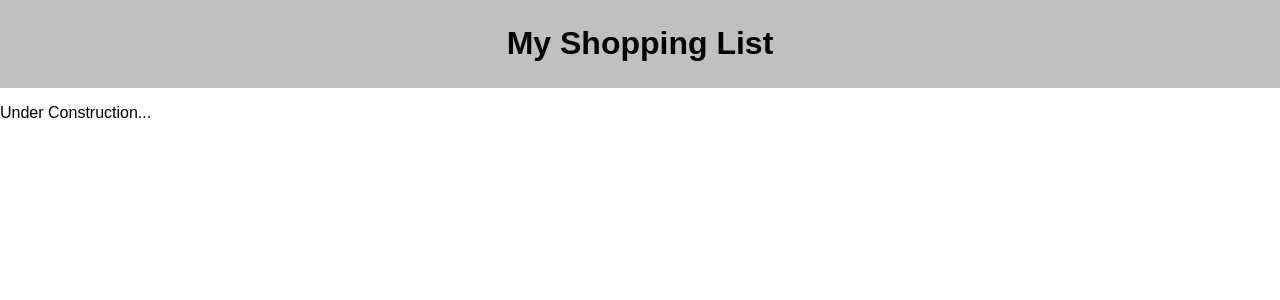
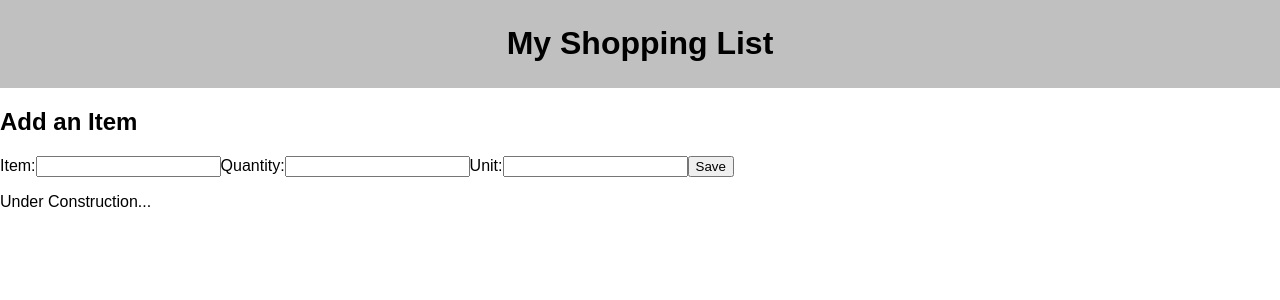
Before and after one commit to freder48/group-fs-react-shopping-list, a React (Create React App) app: page / in a window 1280 px wide. Shown: the top 300 px of the page. Built offline with nearby package versions, Linux system fonts and the light colour scheme; no server answers.

Commit message:
Added Header & Add Component

```diff
--- /dev/null
+++ b/src/components/AddItem/AddItem.js
@@ -0,0 +1,28 @@
+// imports
+import React, { Component } from 'react';
+
+// class
+class AddItem extends Component{
+    render(){
+        return(
+        <>
+
+                <h2>Add an Item</h2>
+                <label>Item:</label>
+                <input type="text"/>
+
+                <label>Quantity:</label>
+                <input type="number"/>
+
+                <label>Unit:</label>
+                <input type="text"/>
+
+                <button>Save</button>
+
+        </>
+        ) // end return
+    } // end render
+} // end class
+
+// export
+export default AddItem;
--- a/src/components/App/App.js
+++ b/src/components/App/App.js
@@ -2,7 +2,8 @@ import React, { Component } from 'react';
 import './App.css';
 import axios from 'axios';
 
-
+import Header from '../Header/Header'
+import AddList from '../AddItem/AddItem'
 class App extends Component {
   state = {
     groceryList: [],
@@ -38,10 +39,9 @@ class App extends Component {
   render() {
     return (
       <div className="App">
-        <header className="banner-header">
-          <h1>My Shopping List</h1>
-        </header>
+        <Header/>
         <main>
+          <AddList/>
           <p>Under Construction...</p>
         </main>
       </div>
--- /dev/null
+++ b/src/components/Header/Header.js
@@ -0,0 +1,18 @@
+// imports
+import React, { Component } from 'react';
+
+// class
+class Header extends Component{
+    render(){
+        return(
+        <>
+            <header className="banner-header">
+                <h1>My Shopping List</h1>
+            </header>
+        </>
+        ) // end return
+    } // end render
+} // end class
+
+// export
+export default Header;
```
